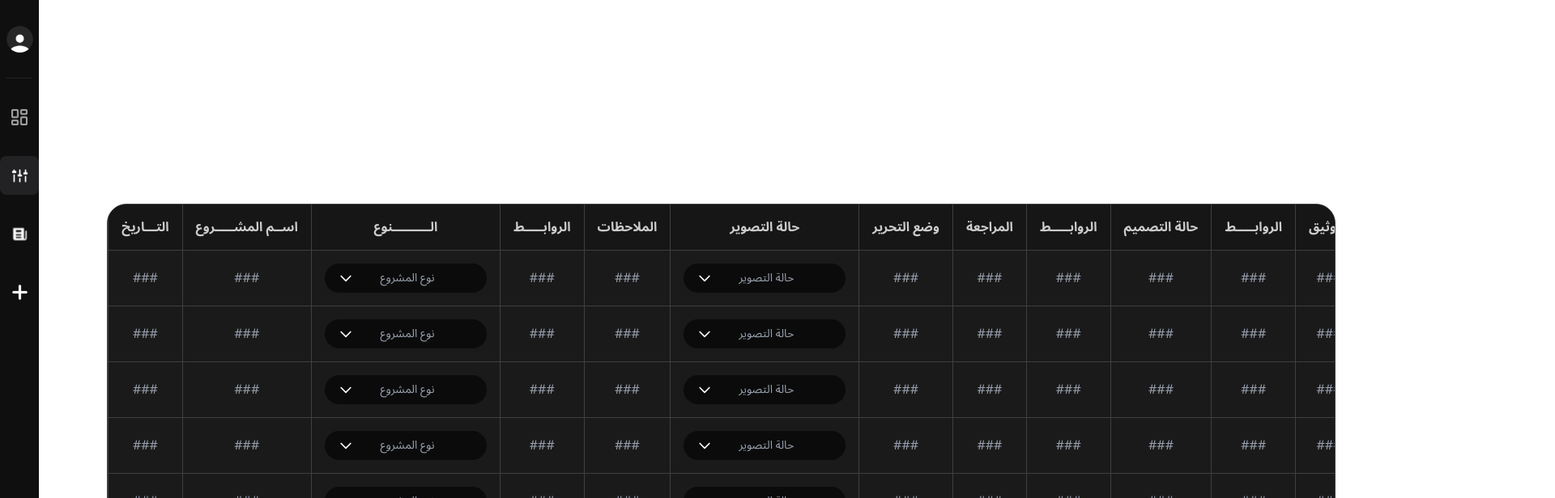
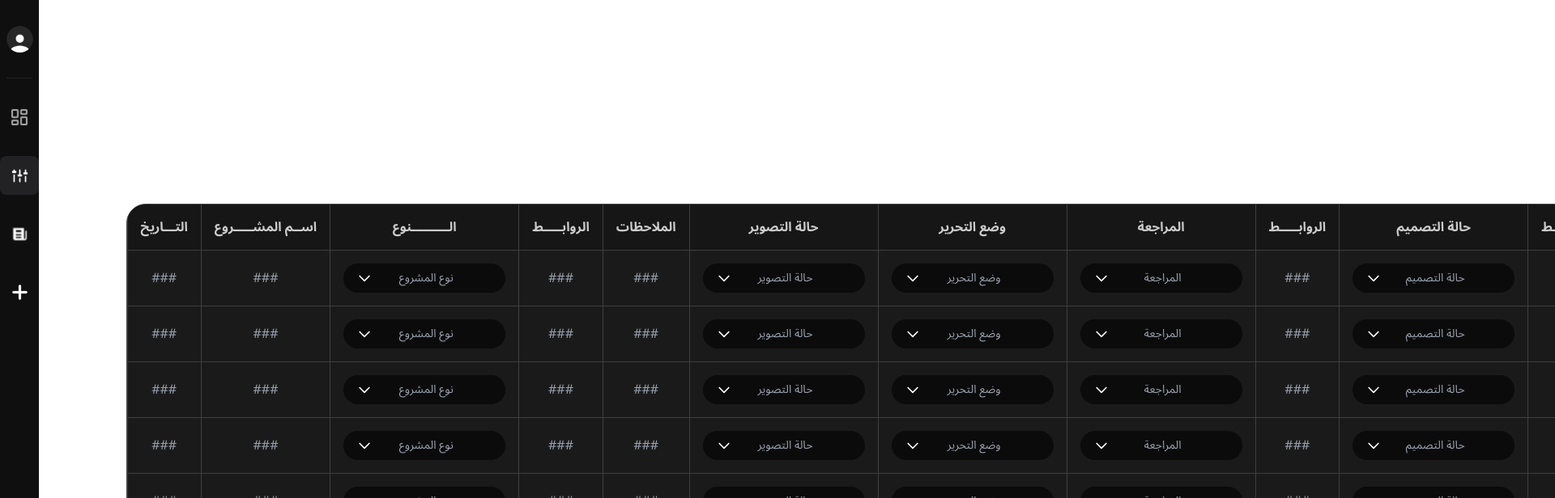
Before and after one commit to MorhafGhziel/Alpha-Factory, a Next.js app: page /client/tracking-board in a window 1280 px wide. Shown: the top 616 px of the page at 81% size, 1920 px wide, since content can reach past the window. Built offline with nearby package versions, Linux system fonts and the light colour scheme.

Commit message:
feat: added all dropdown menus with verification rating system

```diff
--- a/app/client/tracking-board/page.tsx
+++ b/app/client/tracking-board/page.tsx
@@ -7,10 +7,21 @@ export default function ClientTrackingBoardPage() {
   const [selectedTypes, setSelectedTypes] = useState<{ [key: number]: string }>(
     {}
   );
+  const [selectedEditMode, setSelectedEditMode] = useState<{
+    [key: number]: string;
+  }>({});
   const [selectedFilmingStatus, setSelectedFilmingStatus] = useState<{
     [key: number]: string;
   }>({});
-
+  const [selectedReviewMode, setSelectedReviewMode] = useState<{
+    [key: number]: string;
+  }>({});
+  const [selectedDesignMode, setSelectedDesignMode] = useState<{
+    [key: number]: string;
+  }>({});
+  const [selectedVerificationMode, setSelectedVerificationMode] = useState<{
+    [key: number]: string;
+  }>({});
   const projectTypes = [
     "فيديوهات طويلة",
     "فيديوهات قصيرة",
@@ -19,6 +30,21 @@ export default function ClientTrackingBoardPage() {
 
   const filmingStatusOptions = ["لم يتم الانتهاء منه", "تم الانتهاء منه"];
 
+  const EditModeOptions = ["لم يبدأ", "قيد التنفيذ", "تم الانتهاء منه"];
+
+  const ReviewModeOptions = ["تمت المراجعة", "في الانتظار"];
+
+  const DesignModeOptions = ["تم الانتهاء منه", "في الانتظار"];
+
+  const VerificationModeOptions = [
+    "متميز",
+    "ممتاز",
+    "جيد جدًا",
+    "جيد",
+    "قيد التطوير",
+    "لا شيء",
+  ];
+
   const handleTypeChange = (rowIndex: number, type: string) => {
     setSelectedTypes((prev) => ({
       ...prev,
@@ -26,10 +52,34 @@ export default function ClientTrackingBoardPage() {
     }));
   };
 
+  const handleEditModeChange = (rowIndex: number, mode: string) => {
+    setSelectedEditMode((prev) => ({
+      ...prev,
+      [rowIndex]: mode,
+    }));
+  };
   const handleFilmingStatusChange = (rowIndex: number, status: string) => {
     setSelectedFilmingStatus((prev) => ({
       ...prev,
       [rowIndex]: status,
+    }));
+  };
+  const handleReviewModeChange = (rowIndex: number, mode: string) => {
+    setSelectedReviewMode((prev) => ({
+      ...prev,
+      [rowIndex]: mode,
+    }));
+  };
+  const handleDesignModeChange = (rowIndex: number, mode: string) => {
+    setSelectedDesignMode((prev) => ({
+      ...prev,
+      [rowIndex]: mode,
+    }));
+  };
+  const handleVerificationModeChange = (rowIndex: number, mode: string) => {
+    setSelectedVerificationMode((prev) => ({
+      ...prev,
+      [rowIndex]: mode,
     }));
   };
   return (
@@ -122,7 +172,35 @@ export default function ClientTrackingBoardPage() {
                       />
                     </td>
                     <td className="py-4 px-4 text-center text-gray-400 border-l border-[#3F3F3F] whitespace-nowrap">
+                      <CustomDropdown
+                        options={EditModeOptions}
+                        placeholder="وضع التحرير"
+                        selectedValue={selectedEditMode[index] || ""}
+                        onSelect={(value) => handleEditModeChange(index, value)}
+                      />
+                    </td>
+                    <td className="py-4 px-4 text-center text-gray-400 border-l border-[#3F3F3F] whitespace-nowrap">
+                      <CustomDropdown
+                        options={ReviewModeOptions}
+                        placeholder="المراجعة"
+                        selectedValue={selectedReviewMode[index] || ""}
+                        onSelect={(value) =>
+                          handleReviewModeChange(index, value)
+                        }
+                      />
+                    </td>
+                    <td className="py-4 px-4 text-center text-gray-400 border-l border-[#3F3F3F] whitespace-nowrap">
                       ###
+                    </td>
+                    <td className="py-4 px-4 text-center text-gray-400 border-l border-[#3F3F3F] whitespace-nowrap">
+                      <CustomDropdown
+                        options={DesignModeOptions}
+                        placeholder="حالة التصميم	"
+                        selectedValue={selectedDesignMode[index] || ""}
+                        onSelect={(value) =>
+                          handleDesignModeChange(index, value)
+                        }
+                      />
                     </td>
                     <td className="py-4 px-4 text-center text-gray-400 border-l border-[#3F3F3F] whitespace-nowrap">
                       ###
@@ -131,16 +209,14 @@ export default function ClientTrackingBoardPage() {
                       ###
                     </td>
                     <td className="py-4 px-4 text-center text-gray-400 border-l border-[#3F3F3F] whitespace-nowrap">
-                      ###
-                    </td>
-                    <td className="py-4 px-4 text-center text-gray-400 border-l border-[#3F3F3F] whitespace-nowrap">
-                      ###
-                    </td>
-                    <td className="py-4 px-4 text-center text-gray-400 border-l border-[#3F3F3F] whitespace-nowrap">
-                      ###
-                    </td>
-                    <td className="py-4 px-4 text-center text-gray-400 border-l border-[#3F3F3F] whitespace-nowrap">
-                      ###
+                      <CustomDropdown
+                        options={VerificationModeOptions}
+                        placeholder="التوثيق"
+                        selectedValue={selectedVerificationMode[index] || ""}
+                        onSelect={(value) =>
+                          handleVerificationModeChange(index, value)
+                        }
+                      />
                     </td>
                   </tr>
                 ))}
```
